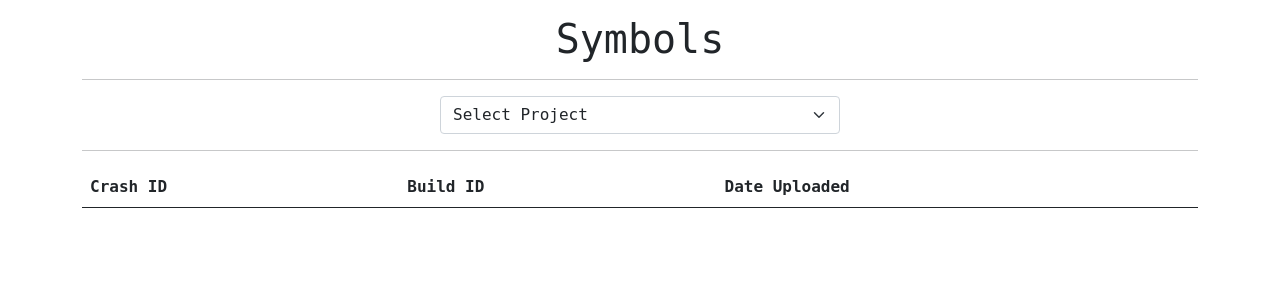
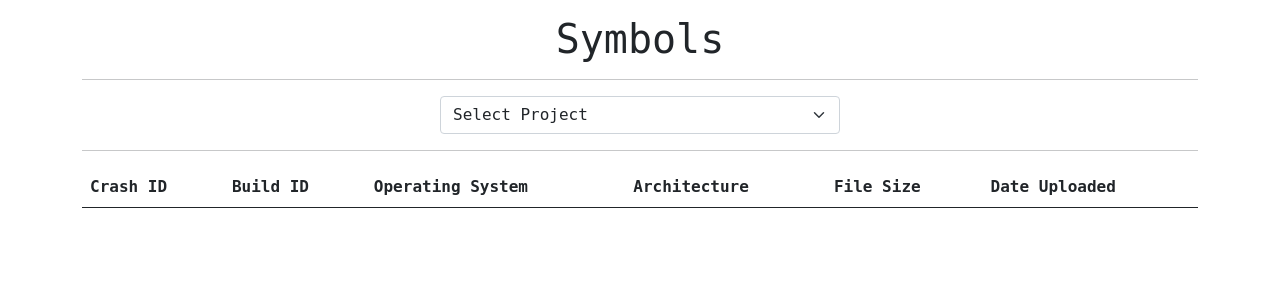
Before and after one commit to jameskr97/CrashServer, a Python web app: template res/templates/symbols.html in a window 1280 px wide. Shown: the part 56-356 px from the top of the page. Run offline with Jinja, Linux system fonts and the light colour scheme; the template is opened without the code that fills it: most values are stand-ins (such as "Sample title", 1, 10 or a date in 2020); lists and menus that the app fills with data are empty; some web fonts are replaced.

Commit message:
Update Symbol model and table to display more data

```diff
--- a/res/templates/symbols.html
+++ b/res/templates/symbols.html
@@ -17,6 +17,9 @@
 			<tr>
 				<th scope="col">Crash ID</th>
 				<th scope="col">Build ID</th>
+				<th scope="col">Operating System</th>
+				<th scope="col">Architecture</th>
+				<th scope="col">File Size</th>
 				<th scope="col">Date Uploaded</th>
 			</tr>
 		</thead>
--- a/res/templates/symbols/symbol-list.html
+++ b/res/templates/symbols/symbol-list.html
@@ -2,6 +2,9 @@
 	<tr class="monospace-font">
 		<td>{{ sym.id }}</td>
 		<td>{{ sym.build_id }}</td>
+		<td>{{ sym.file_os }}</td>
+		<td>{{ sym.file_arch }}</td>
+		<td>{{ sym.file_size_mb }}</td>
 		<td>{{ sym.date_created.strftime("%F %T %Z") }}</td>
 	</tr>
 {% endfor %}
--- a/src/webapp/models.py
+++ b/src/webapp/models.py
@@ -76,3 +76,7 @@ class Symbol(db.Model):
     @property
     def file_location(self):
         return str(Path("{0}/{1}/{2}/{1}.sym".format(self.project_id, self.module_id, self.build_id)))
+
+    @property
+    def file_size_mb(self):
+        return "{:.2f}Mb".format(self.file_size_bytes * 10e-7)
```
Lines whose indentation alone changed are shown as unchanged.
